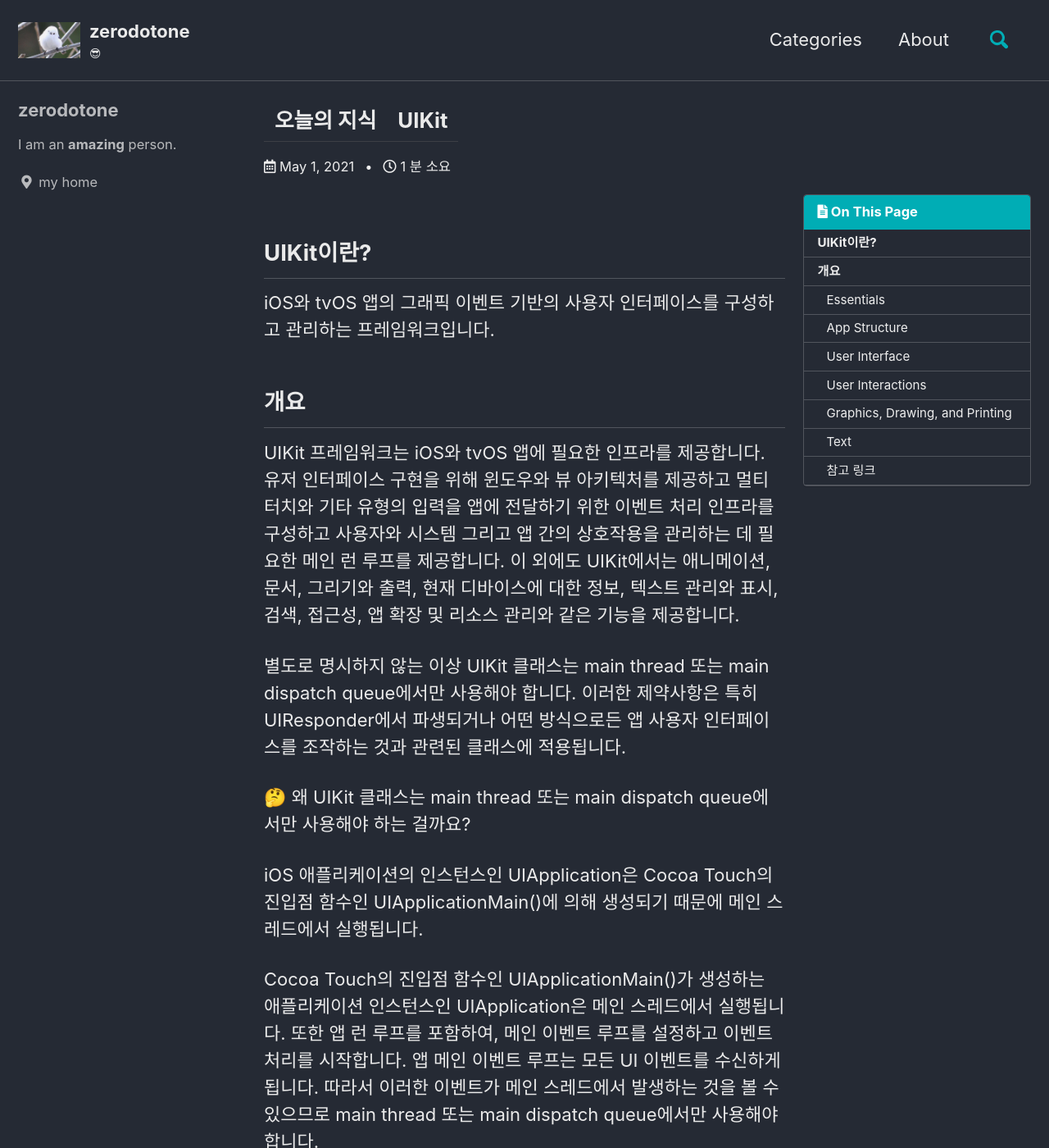
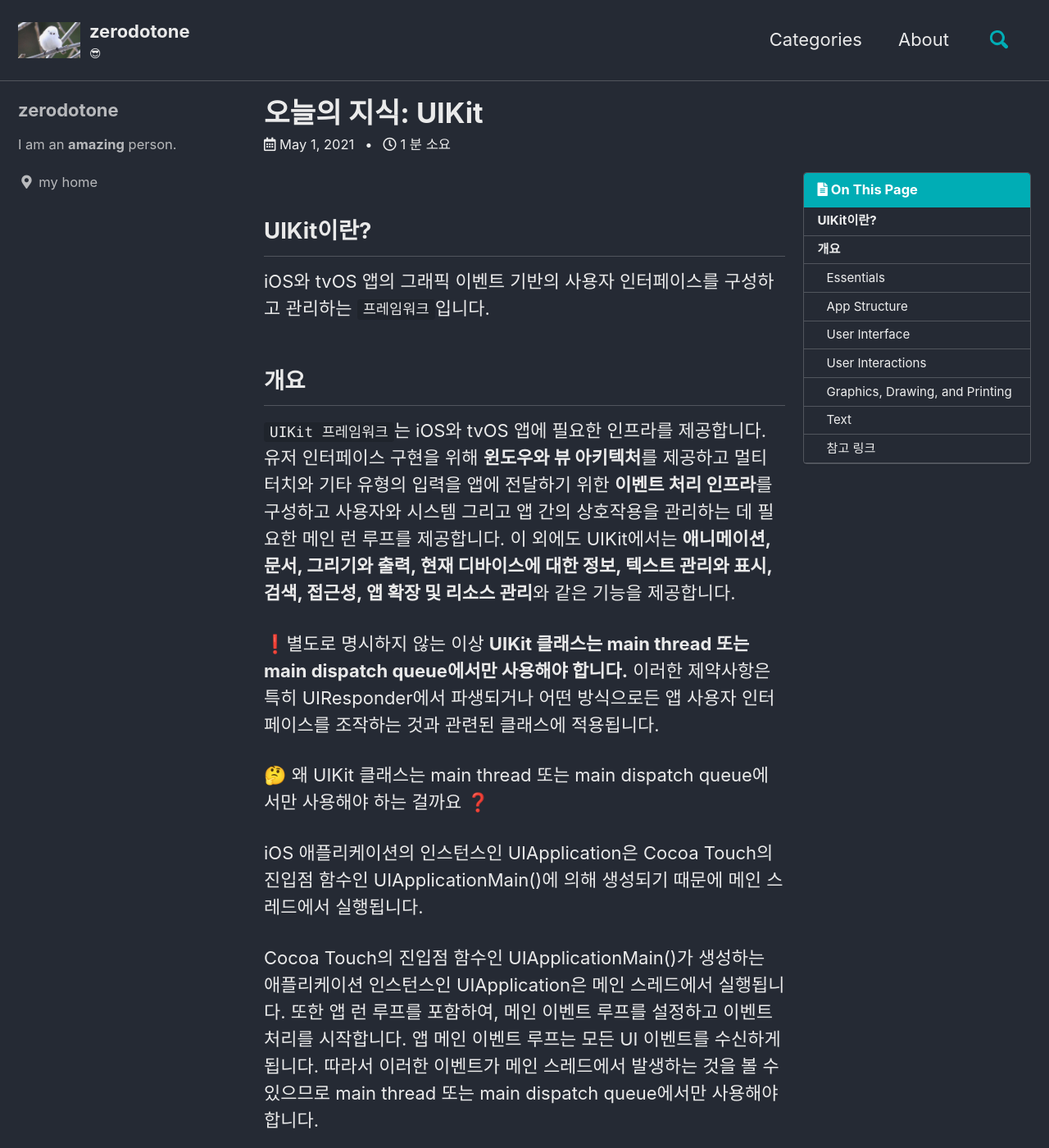
Before and after one commit to zdodev/zdodev.github.io, a Jekyll site: the page built from _posts/2021-05-01-오늘의-지식-UIKit.md, in a window 1280 px wide and 1400 px high. Shown: the whole window at 82% size. Built offline with Jekyll 4.4.1, drawn with Linux system fonts in a browser that asks for light colours; cached includes are drawn as plain includes.

Commit message:
✍️: 파일명 수정.

```diff
--- a/_posts/2021-05-01-오늘의-지식-|-UIKit.md
+++ b/_posts/2021-05-01-오늘의-지식-UIKit.md
@@ -1,5 +1,5 @@
 ---
-title: "오늘의 지식 | UIKit"
+title: "오늘의 지식: UIKit"
 categories:
   - iOS
 last_modified_at: 2021-05-01 21:30:00
@@ -11,15 +11,15 @@ comments: true
 
 ## UIKit이란?
 
-iOS와 tvOS 앱의 그래픽 이벤트 기반의 사용자 인터페이스를 구성하고 관리하는 프레임워크입니다.
+iOS와 tvOS 앱의 그래픽 이벤트 기반의 사용자 인터페이스를 구성하고 관리하는 `프레임워크`입니다.
 
 ## 개요
 
-UIKit 프레임워크는 iOS와 tvOS 앱에 필요한 인프라를 제공합니다. 유저 인터페이스 구현을 위해 윈도우와 뷰 아키텍처를 제공하고 멀티 터치와 기타 유형의 입력을 앱에 전달하기 위한 이벤트 처리 인프라를 구성하고 사용자와 시스템 그리고 앱 간의 상호작용을 관리하는 데 필요한 메인 런 루프를 제공합니다. 이 외에도 UIKit에서는 애니메이션, 문서, 그리기와 출력, 현재 디바이스에 대한 정보, 텍스트 관리와 표시, 검색, 접근성, 앱 확장 및 리소스 관리와 같은 기능을 제공합니다.
+`UIKit 프레임워크`는 iOS와 tvOS 앱에 필요한 인프라를 제공합니다. 유저 인터페이스 구현을 위해 **윈도우와 뷰 아키텍처**를 제공하고 멀티 터치와 기타 유형의 입력을 앱에 전달하기 위한 **이벤트 처리 인프라**를 구성하고 사용자와 시스템 그리고 앱 간의 상호작용을 관리하는 데 필요한 메인 런 루프를 제공합니다. 이 외에도 UIKit에서는 **애니메이션, 문서, 그리기와 출력, 현재 디바이스에 대한 정보, 텍스트 관리와 표시, 검색, 접근성, 앱 확장 및 리소스 관리**와 같은 기능을 제공합니다.
 
-별도로 명시하지 않는 이상 UIKit 클래스는 main thread 또는 main dispatch queue에서만 사용해야 합니다. 이러한 제약사항은 특히 UIResponder에서 파생되거나 어떤 방식으로든 앱 사용자 인터페이스를 조작하는 것과 관련된 클래스에 적용됩니다.
+❗️별도로 명시하지 않는 이상 **UIKit 클래스는 main thread 또는 main dispatch queue에서만 사용해야 합니다.** 이러한 제약사항은 특히 UIResponder에서 파생되거나 어떤 방식으로든 앱 사용자 인터페이스를 조작하는 것과 관련된 클래스에 적용됩니다.
 
-🤔 왜 UIKit 클래스는 main thread 또는 main dispatch queue에서만 사용해야 하는 걸까요?
+🤔 왜 UIKit 클래스는 main thread 또는 main dispatch queue에서만 사용해야 하는 걸까요 ❓
 
 iOS 애플리케이션의 인스턴스인 UIApplication은 Cocoa Touch의 진입점 함수인 UIApplicationMain()에 의해 생성되기 때문에 메인 스레드에서 실행됩니다.
 
```
